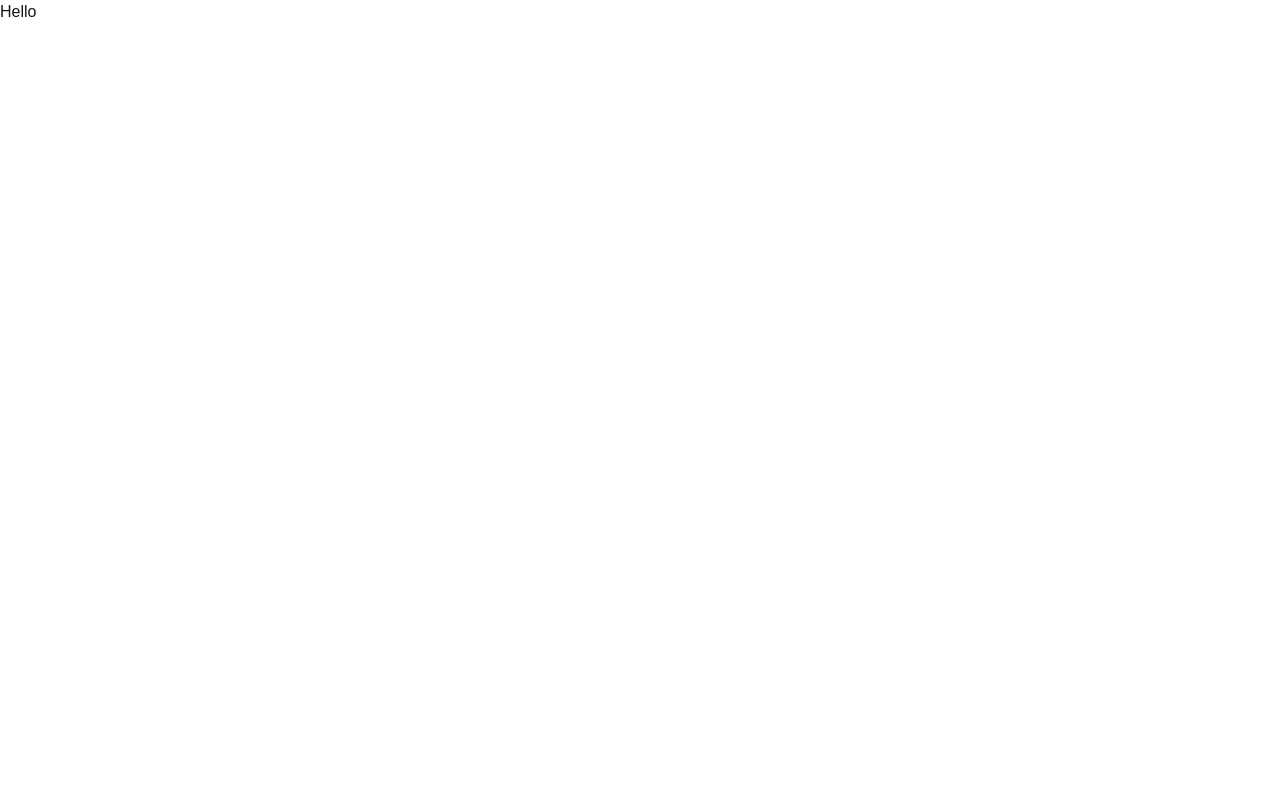
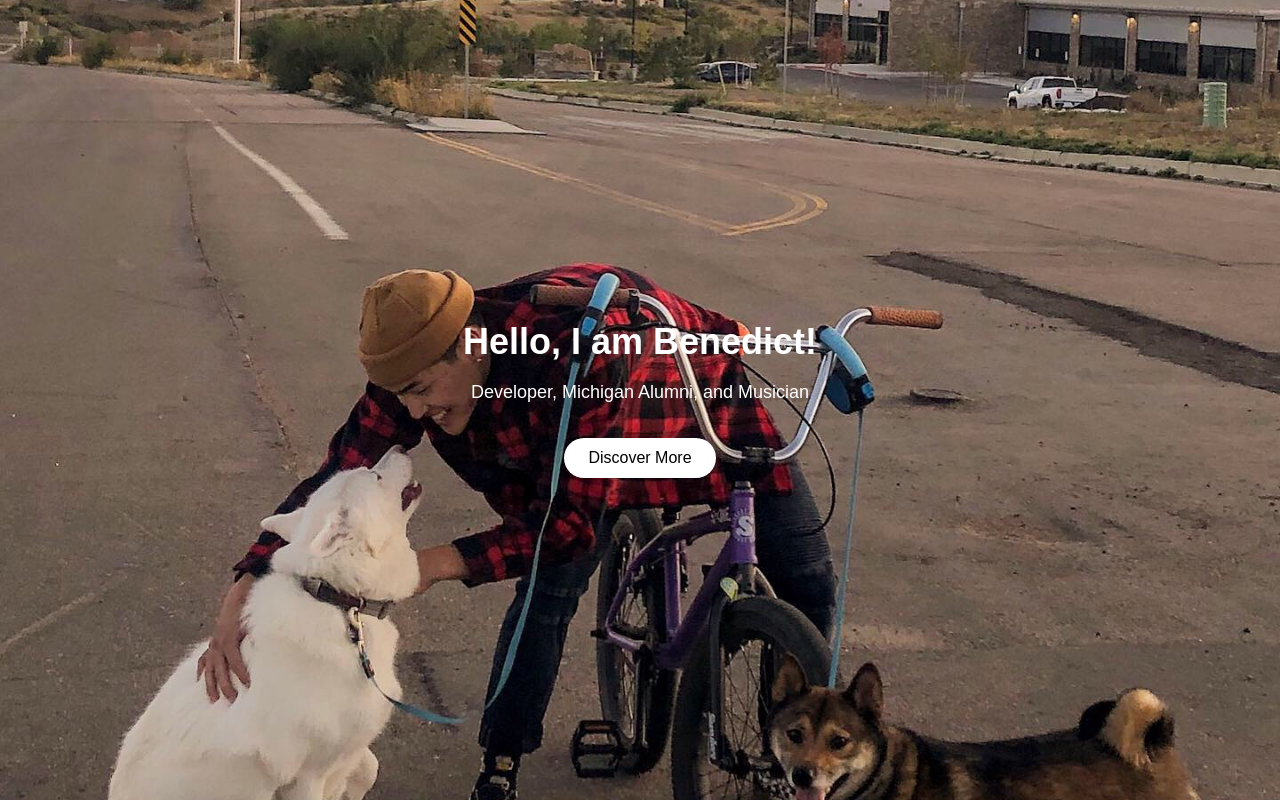
Before and after one commit to bhong928/hong-benedict, a Next.js app: page / in a window 1280 px wide. Built offline with nearby package versions, Linux system fonts and the light colour scheme.

Commit message:
Content added in Hero section, need to add the button function to scroll to the next section

```diff
--- a/src/app/page.js
+++ b/src/app/page.js
@@ -1,6 +1,9 @@
+import HeroSection from "@/components/HeroSection/page";
 
 export default function Home() {
   return (
-    <h1>Hello</h1>
+    <main>
+      <HeroSection/>
+    </main>
   )
 }
--- /dev/null
+++ b/src/components/HeroSection/page.jsx
@@ -0,0 +1,30 @@
+import Image from "next/image";
+
+export default function HeroSection(){
+
+    return(
+        <section className="relative w-full h-[100vh] overflow-hidden">
+        {/* Add Picture of Me */}
+            <Image
+                src="/images/Me&Dog.JPG"
+                alt="Picture of Benedict"
+                fill
+                priority
+                className="object-cover"
+            />
+
+        {/* Content on top of image */}
+            <div className="relative flex flex-col items-center justify-center h-full text-center text-white px-6">
+                <h1 className="text-4xl font-bold">
+                Hello, I am Benedict!
+                </h1>
+                <p className="mt-4 text-lg">
+                Developer, Michigan Alumni, and Musician
+                </p>
+                <button className="bg-white mt-8 text-black rounded-full px-6 py-2 hover:bg-gray-300 transition">
+                Discover More
+                </button>
+            </div>
+        </section>
+    )
+}
--- a/src/components/Navbar/page.jsx
+++ /dev/null
@@ -1,7 +0,0 @@
-
-export default function Navbar(){
-
-    return(
-        <h1>This is the Navigation bar</h1>
-    )
-}
```
Also changed, not shown: public/images/Me&Dog.JPG (added).
